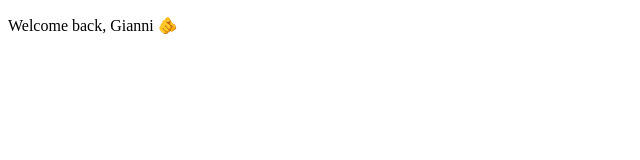
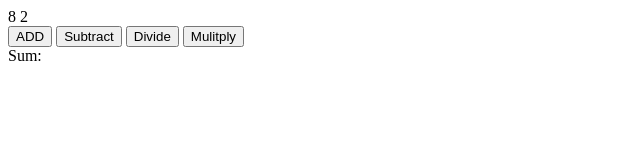
Before and after one commit to GianniKilkenny/js-course, a plain HTML site: page js-Practice/index.html in a window 1280 px wide. Shown: the whole page, without its empty margins (0-640 px from the left). Drawn offline with Linux system fonts and the light colour scheme.

Commit message:
practice with DOM and strings vs numbers

```diff
--- a/js-Practice/index.html
+++ b/js-Practice/index.html
@@ -4,9 +4,22 @@
     <meta charset="UTF-8" />
     <meta name="viewport" content="width=device-width, initial-scale=1.0" />
     <title>Practice</title>
+    <script src="script.js" defer></script>
   </head>
   <body>
-    <p id="welcome-el"></p>
-    <script src="script.js"></script>
+    <!-- <p id="welcome-el"></p>
+
+    <button onclick="error()">Purchase - $149</button>
+    <p id="error"></p> -->
+
+    <span id="num1"></span>
+    <span id="num2"></span>
+    <br />
+    <button onclick="add()">ADD</button>
+    <button onclick="subtract()">Subtract</button>
+    <button onclick="divide()">Divide</button>
+    <button onclick="multiply()">Mulitply</button>
+    <br />
+    <span id="sum-0">Sum: </span>
   </body>
 </html>
--- a/js-Practice/script.js
+++ b/js-Practice/script.js
@@ -1,8 +1,77 @@
-let welcomeEl = document.getElementById("welcome-el");
+// let welcomeEl = document.getElementById("welcome-el");
 
-let name = "Gianni";
-let greeting = "Welcome back, ";
+// let name = "Gianni";
+// let greeting = "Welcome back, ";
 
-welcomeEl.textContent = greeting + name;
+// welcomeEl.textContent = greeting + name;
 
-welcomeEl.textContent += " 🫵";
+// welcomeEl.textContent += " 🫵";
+
+// let firstName = "gianni";
+// let lastName = "kilkenny";
+
+// let fullName = `${firstName} ${lastName}`;
+
+// console.log(fullName);
+
+// let name = "linda";
+// let greeting = "Hi There";
+
+// function personalGreeting() {
+//   console.log(`${greeting}, ${name}`);
+// }
+
+// personalGreeting();
+
+// let myPoints = 3;
+
+// function add3Points() {
+//   myPoints += 3;
+// }
+
+// function remove1Point() {
+//   myPoints -= 1;
+// }
+// add3Points();
+// add3Points();
+// add3Points();
+// remove1Point();
+// remove1Point();
+
+// console.log(myPoints);
+
+//1 . = 22
+//2 . = 18
+//3 . = 65
+//4 . = My points: 59
+//5 . = 4
+//6 . = 1114
+
+// let errorMessage = document.getElementById("error");
+// function error() {
+//   errorMessage.textContent = "Something went wrong, please try again";
+// }
+
+let num1 = 8;
+let num2 = 2;
+let sum = 0;
+
+document.getElementById("num1").textContent = num1;
+document.getElementById("num2").textContent = num2;
+
+function add() {
+  sum = num1 + num2;
+  document.getElementById("sum-0").textContent = `Sum: ${sum}`;
+}
+function subtract() {
+  sum = num1 - num2;
+  document.getElementById("sum-0").textContent = `Sum: ${sum}`;
+}
+function multiply() {
+  sum = num1 * num2;
+  document.getElementById("sum-0").textContent = `Sum: ${sum}`;
+}
+function divide() {
+  sum = num1 / num2;
+  document.getElementById("sum-0").textContent = `Sum: ${sum}`;
+}
```
